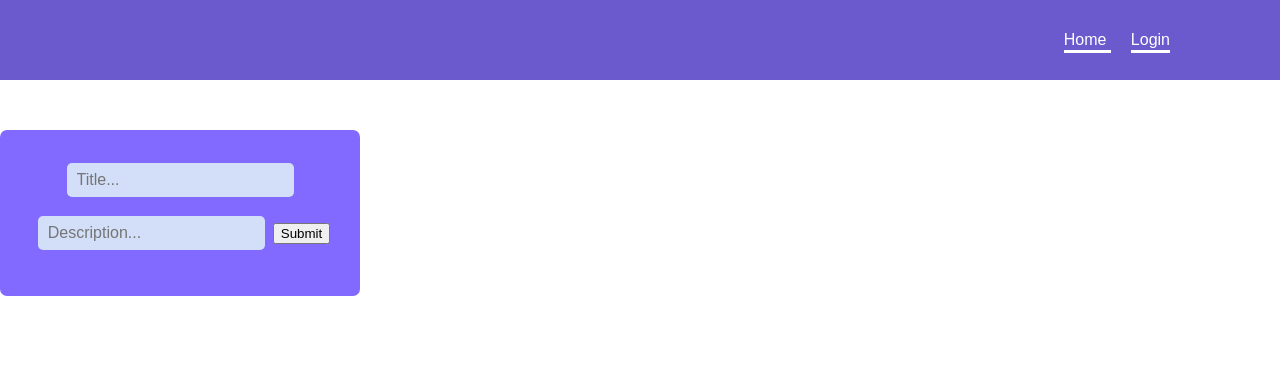
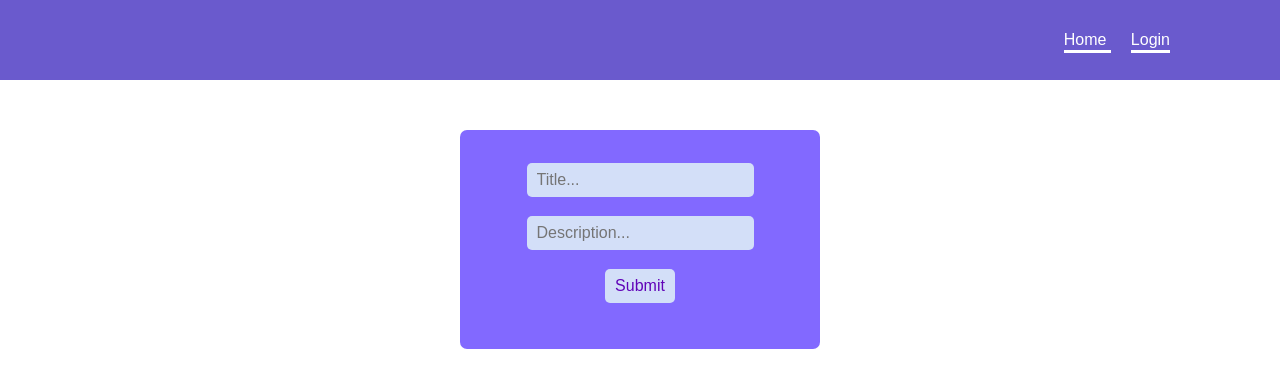
Before and after one commit to AhmedElyacoubiForJ/social-media-app, a React (Create React App) app: page /create-post in a window 1280 px wide. Shown: the top 388 px of the page. Built offline with nearby package versions, Linux system fonts and the light colour scheme; no server answers.

Commit message:
sending data to database

```diff
--- a/src/pages/create-post/create-form.tsx
+++ b/src/pages/create-post/create-form.tsx
@@ -1,6 +1,10 @@
 import { useForm } from "react-hook-form";
 import * as yup from "yup";
 import { yupResolver } from "@hookform/resolvers/yup";
+import { addDoc, collection } from "firebase/firestore";
+import { auth, db } from "../../config/firebase";
+import { useAuthState } from "react-firebase-hooks/auth";
+import { useNavigate } from "react-router-dom";
 
 interface CreateFormData {
   title: string;
@@ -8,30 +12,44 @@ interface CreateFormData {
 }
 
 export const CreateForm = () => {
+  const [user] = useAuthState(auth);
+  const navigate = useNavigate();
 
   const schema = yup.object().shape({
     title: yup.string().required("You must provide a title."),
-        description: yup.string().required("You must add a description.")
-    })
-
-    const { register, handleSubmit, formState: {errors}} = useForm<CreateFormData>({
-        resolver: yupResolver(schema)
+    description: yup.string().required("You must add a description."),
   });
 
-    const onCreatePost = (data: CreateFormData) => {
-        console.log(data);
-    }
+  const {
+    register,
+    handleSubmit,
+    formState: { errors },
+  } = useForm<CreateFormData>({
+    resolver: yupResolver(schema),
+  });
+
+  const postsRef = collection(db, "posts");
+
+  const onCreatePost = async (data: CreateFormData) => {
+    await addDoc(postsRef, {
+      /* title: data.title,
+            description: data.description, */
+      ...data,
+      username: user?.displayName,
+      userId: user?.uid,
+    });
+    navigate("/");
+  };
+
   return (
     <form onSubmit={handleSubmit(onCreatePost)}>
       <input placeholder="Title..." {...register("title")} />
-            {
-                errors.title && <p style={{color: "red"}}>{errors.title.message}</p>
-            }
+      {errors.title && <p style={{ color: "red" }}>{errors.title.message}</p>}
       <input placeholder="Description..." {...register("description")} />
-            {
-                errors.description && <p style={{color: "red"}}>{errors.description.message}</p>
-            }
-            <button> Submit </button>
+      {errors.description && (
+        <p style={{ color: "red" }}>{errors.description.message}</p>
+      )}
+      <input type="submit" className="submitForm" />
     </form>
-    )
-}
+  );
+};
--- a/src/pages/create-post/create-post.tsx
+++ b/src/pages/create-post/create-post.tsx
@@ -2,7 +2,7 @@ import { CreateForm } from "./create-form";
 
 const CreatePost = () => {
   return (
-    <div>
+    <div className="create-post">
       <CreateForm />
     </div>
   );
```
Also changed, not shown: 1 other file (tests, documents, lock files or other folders). Lines whose indentation alone changed are shown as unchanged.
